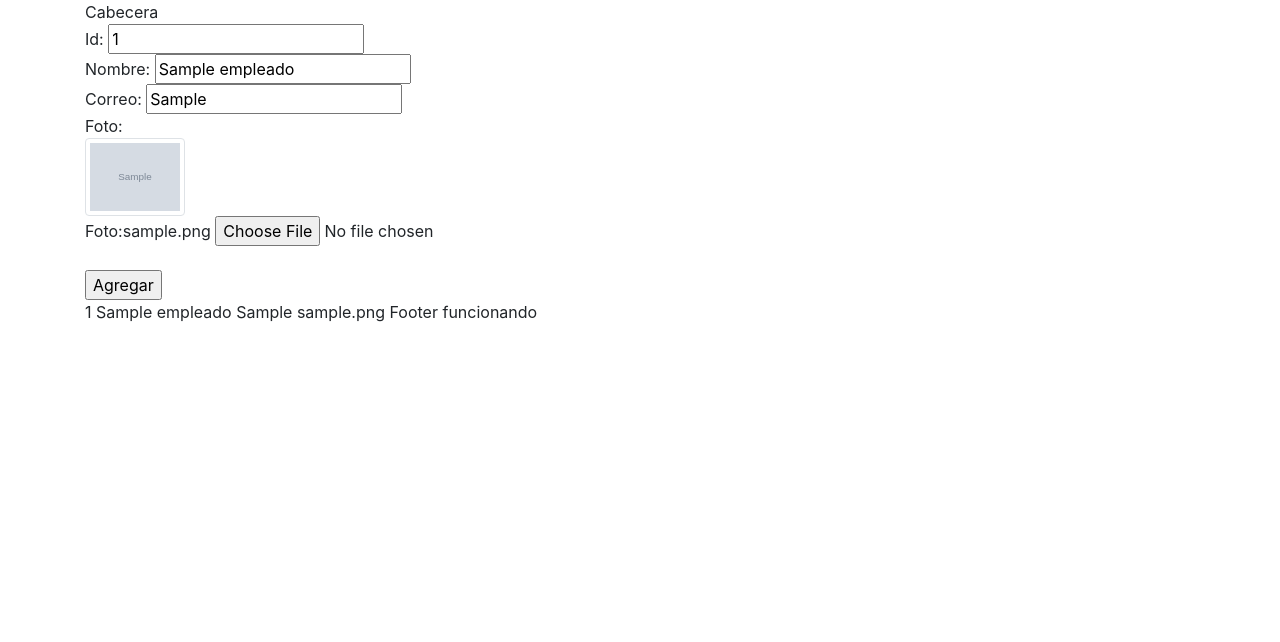
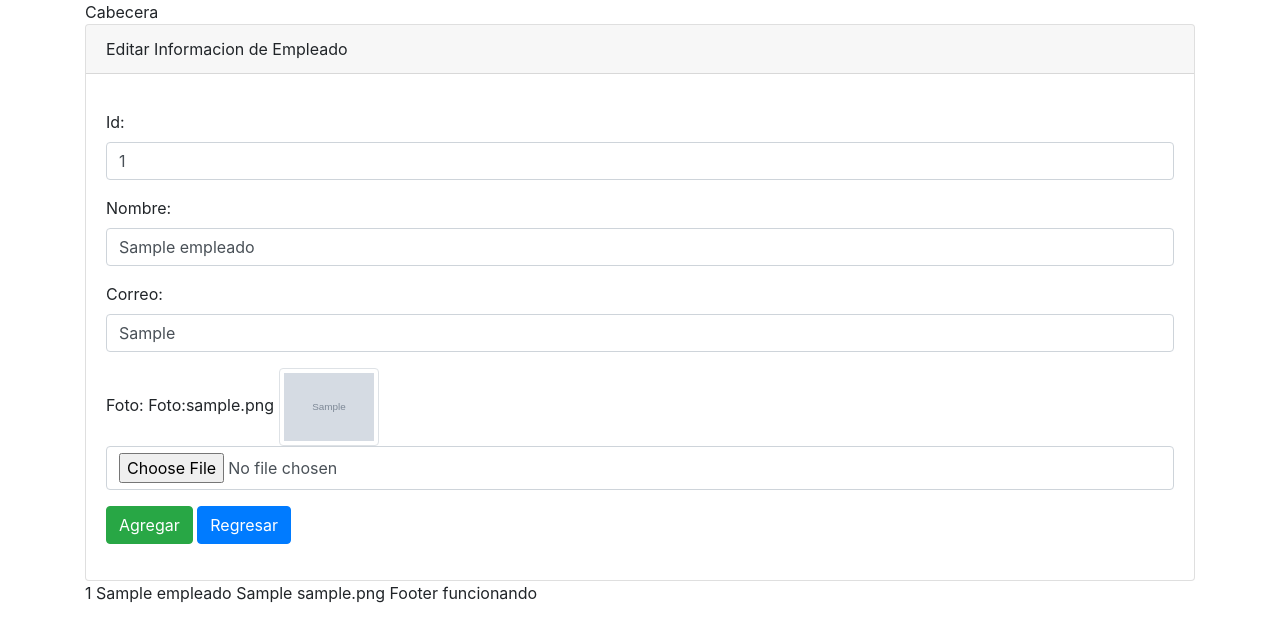
Before and after one commit to madalu46/sistema-empleados2123, a Flask app: page /edit/1 in a window 1280 px wide. Shown: the part 56-698 px from the top of the page. Run offline with Flask 2, Linux system fonts and the light colour scheme; tables that the repository leaves empty or names only in its code hold one stand-in row (values such as "Sample post"); grey boxes marked "Sample" are stand-in pictures; some libraries are stand-ins or nearby versions.

Commit message:
CRUDcasiListo

```diff
--- a/templates/empleados/create.html
+++ b/templates/empleados/create.html
@@ -42,4 +42,6 @@
         </div>
     </div>
 
+</form>
+
 {% include 'footer.html' %}
--- a/templates/empleados/edit.html
+++ b/templates/empleados/edit.html
@@ -4,29 +4,41 @@
 
 <form method="post" action="/update" enctype="multipart/form-data">
 
-    Id:
-    <input type="text" value=  "{{empleado[0]}}" name = "txtId" id= "txtId">
-    <br>
+    <div class="card">
+        <div class="card-header">
+            Editar Informacion de Empleado
+        </div>
+        <div class="card-body">
+            <h5 class="card-title"></h5>
+            <p class="card-text">
 
-    Nombre:
-    <input type="text" value=  "{{empleado[1]}}" name = "txtNombre" id= "txtNombre">
-    <br>
+            <div class="form-group">
+                <label for="txtId">Id:</label>
+                <input id="txtId" value=  "{{empleado[0]}}" class="form-control" type="text" name="txtId">
+            </div>
 
-    Correo:
-    <input type="text" value=  "{{empleado[2]}}" name = "txtCorreo" id= "txtCorreo" >
-    <br>
+            <div class="form-group">
+                <label for="txtNombre">Nombre:</label>
+                <input id="txtNombre" value=  "{{empleado[1]}}" class="form-control" type="text" name="txtNombre">
+            </div>
 
-    Foto:
-    <br>
-    <img class="img-thumbnail" width="100" src="{{url_for('uploads',nombreFoto=empleado[3])}}" alt="Foto">
-    <br>
-    Foto:{{empleado[3]}}
-    <input type="file" name = "txtFoto" id= "txtFoto" >
-    <br>
-    <br>
-
-
-    <input type="submit" value = "Agregar">
+            <div class="form-group">
+                <label for="txtCorreo">Correo:</label>
+                <input id="txtCorreo" value=  "{{empleado[2]}}" class="form-control" type="text" name="txtCorreo">
+            </div>
+            <div class="form-group">
+                <label for="txtFoto">Foto:</label>
+                Foto:{{empleado[3]}}
+                <img class="img-thumbnail" width="100" src="{{url_for('uploads',nombreFoto=empleado[3])}}" alt="Foto">
+                <input id="txtFoto" class="form-control" type="file" name="txtFoto">
+            </div>
+            <div class="form-group">
+                <input type="submit" class="btn btn-success" value = "Agregar">
+                <a href="{{url_for('index')}}" class="btn btn-primary">Regresar</a>
+            </div>
+            </p>
+        </div>
+    </div>
 
 </form>
 
```
